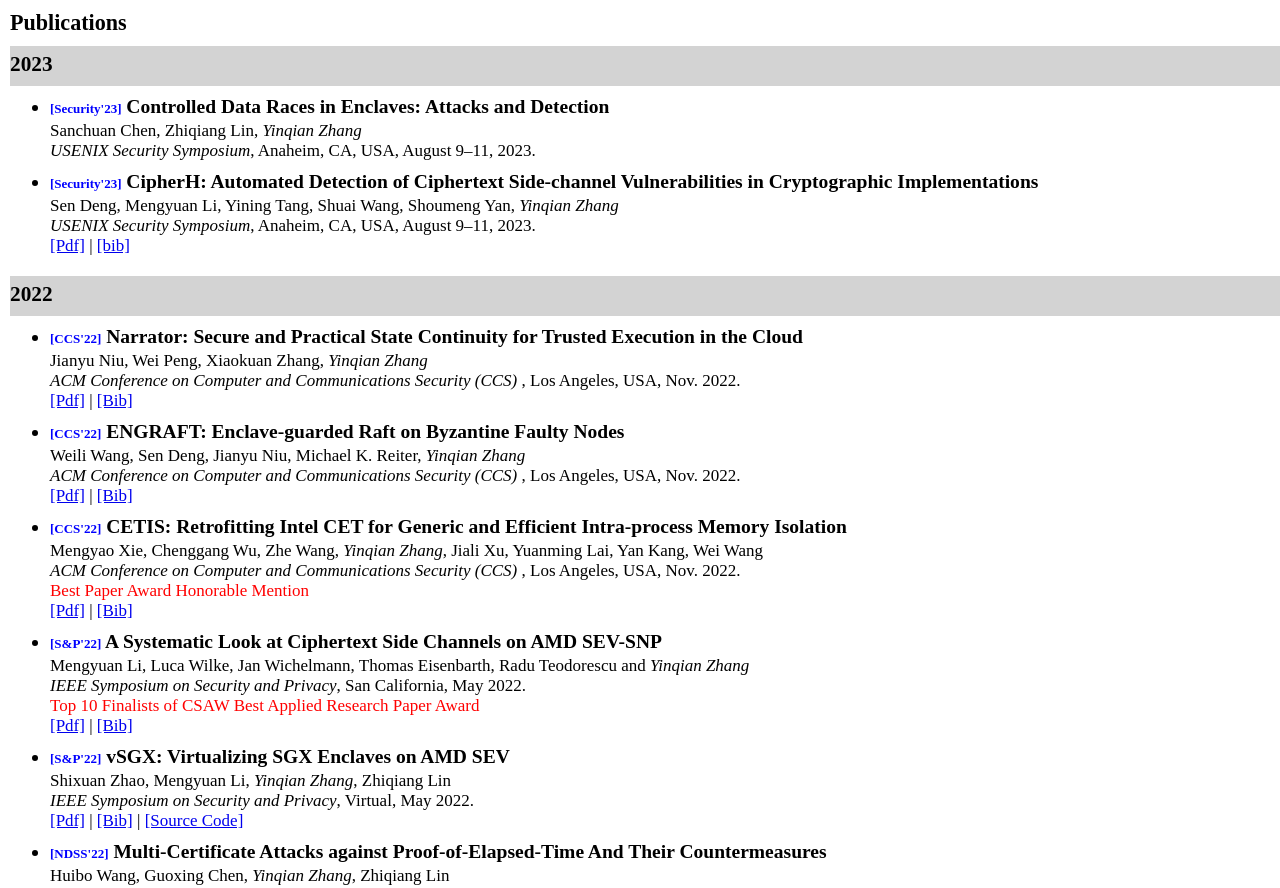
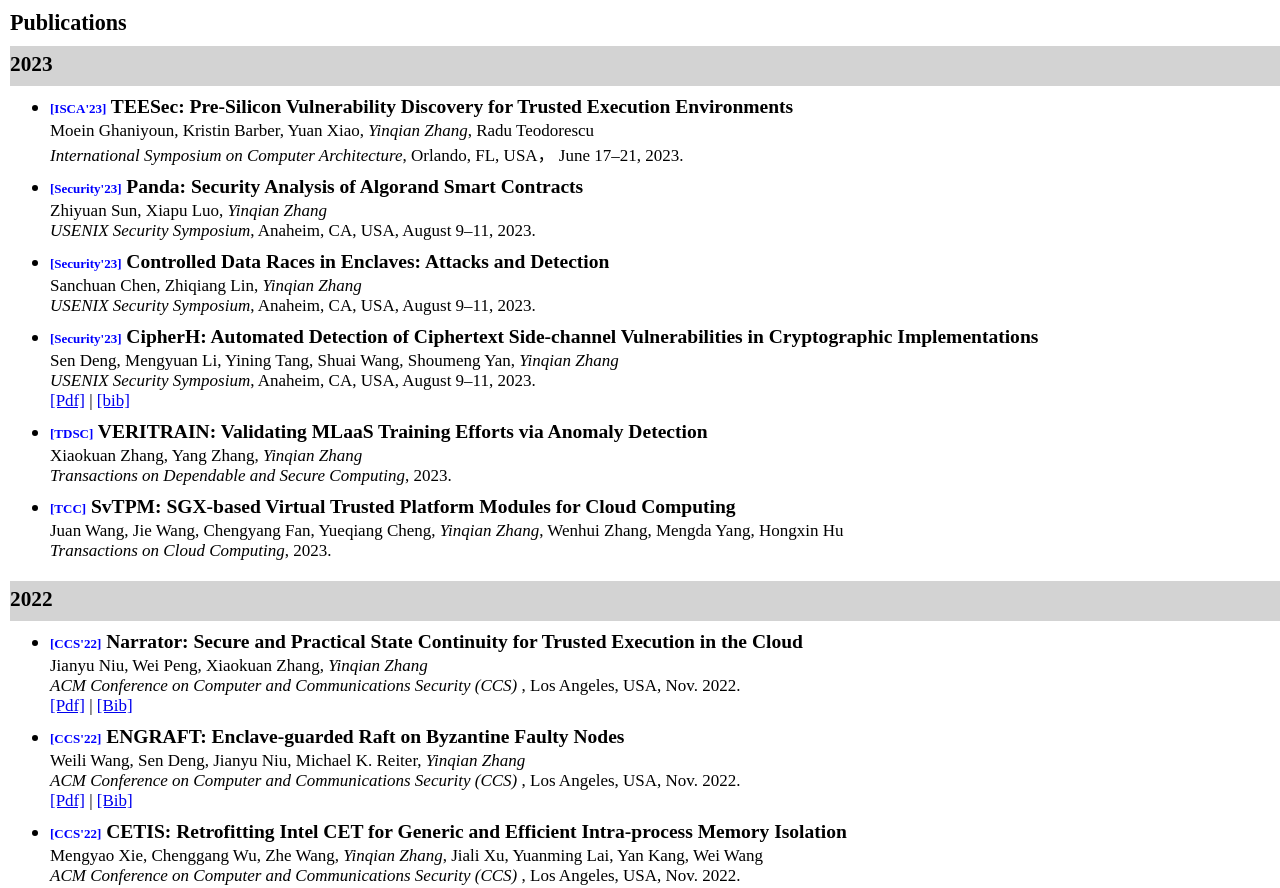
Before and after one commit to YinqianZhang/yinqianzhang.github.io, a plain HTML site: page pubs.html in a window 1280 px wide. Shown: the top 888 px of the page. Drawn offline with Linux system fonts and the light colour scheme.

Commit message:
add changes to papers

```diff
--- a/pubs.html
+++ b/pubs.html
@@ -27,6 +27,14 @@
 	<p style="background-color:LightGray;height:20px;font-weight:bold">2023</p>
 	<ul class="papers">
 
+	<li><font id="conf">[ISCA'23]</font> TEESec: Pre-Silicon Vulnerability Discovery for Trusted Execution Environments</li>
+		Moein Ghaniyoun, Kristin Barber, Yuan Xiao, <i>Yinqian Zhang</i>, Radu Teodorescu<br>
+		<i>International Symposium on Computer Architecture</i>, Orlando, FL, USA， June 17–21, 2023.<br>
+
+	<li><font id="conf">[Security'23]</font> Panda: Security Analysis of Algorand Smart Contracts</li>
+		Zhiyuan Sun, Xiapu Luo, <i>Yinqian Zhang</i><br>
+		<i>USENIX Security Symposium</i>, Anaheim, CA, USA, August 9–11, 2023.<br>
+
 	<li><font id="conf">[Security'23]</font> Controlled Data Races in Enclaves: Attacks and Detection</li>
 		Sanchuan Chen, Zhiqiang Lin, <i>Yinqian Zhang</i><br>
 		<i>USENIX Security Symposium</i>, Anaheim, CA, USA, August 9–11, 2023.<br>
@@ -35,6 +43,15 @@
 		Sen Deng, Mengyuan Li, Yining Tang, Shuai Wang, Shoumeng Yan, <i>Yinqian Zhang</i><br>
 		<i>USENIX Security Symposium</i>, Anaheim, CA, USA, August 9–11, 2023.<br>
 		<a href="./papers/sec23a.pdf">[Pdf]</a> | <a href="bib/sec23a.bib">[bib]</a><br>
+
+	<li><font id="conf">[TDSC]</font> VERITRAIN: Validating MLaaS Training Efforts via Anomaly Detection</li>
+		Xiaokuan Zhang, Yang Zhang, <i>Yinqian Zhang</i><br>
+		<i>Transactions on Dependable and Secure Computing</i>, 2023.<br>
+
+	<li><font id="conf">[TCC]</font> SvTPM: SGX-based Virtual Trusted Platform Modules for Cloud Computing</li>
+		Juan Wang, Jie Wang, Chengyang Fan, Yueqiang Cheng,  <i>Yinqian Zhang</i>, Wenhui Zhang, Mengda Yang, Hongxin Hu<br>
+		<i>Transactions on Cloud Computing</i>, 2023.<br>
+
 	</ul>
 	<br>
 
@@ -99,7 +116,9 @@
 	<li><font id="conf">[CAL]</font> A Pre-Silicon Approach to Discovering Microarchitectural Vulnerabilities in Security Critical Applications</li>
 		Kristin Barber, Moein Ghaniyoun, <i>Yinqian Zhang</i>, Radu Teodorescu<br>
 		<i>IEEE Computer Architecture Letters</i>, 2022.<br>
+		<font color="red">Best of CAL Award</font><br>
 		<a href="https://ieeexplore.ieee.org/document/9713708">[Link]</a> | <a href="bib/cal22.bib">[Bib]</a><br>
+
 
 	<li><font id="conf">[TDSC]</font> Crystal: Enhancing Blockchain Mining Transparency with Quorum Certificate</li>
 		Jianyu Niu, Fangyu Gai, Runchao Han, Ren Zhang, <i>Yinqian Zhang</i>, Chen Feng<br>
```
Also changed, not shown: toptier.html (+8 -0 lines).
